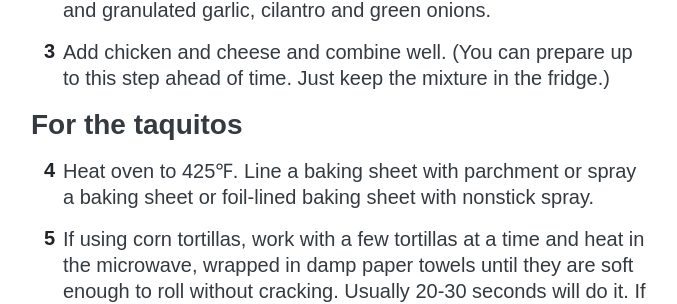
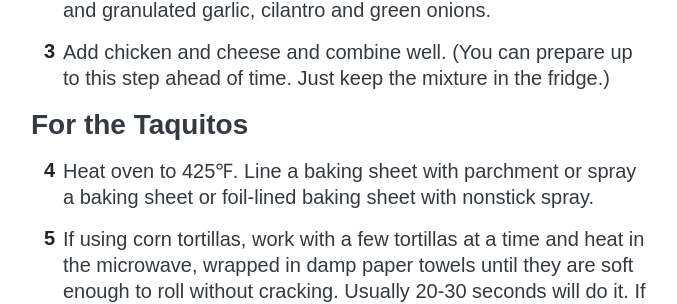
Before and after one commit to sfb1996/cookbook, a Jekyll site: the page built from _recipes/dinners/baked-creamy-chicken-taquitos.md, in a window 1280 px wide and 900 px high, scrolled down 754 px. Shown: the part 151-455 px from the top of the window, without its empty margins (301-978 px from the left). Built offline with Jekyll 4.4.1, drawn with Linux system fonts in a browser that asks for light colours.

```diff
--- a/_recipes/dinners/baked-creamy-checken-taquitos.md
+++ b/_recipes/dinners/baked-creamy-chicken-taquitos.md
@@ -30,7 +30,7 @@ tags: ['Mexican']
 2. Add green salsa, lime juice, cumin, chili powder, onion powder and granulated garlic, cilantro and green onions.
 3. Add chicken and cheese and combine well. (You can prepare up to this step ahead of time. Just keep the mixture in the fridge.)
 
-## For the taquitos
+## For the Taquitos
 
 1. Heat oven to 425℉. Line a baking sheet with parchment or spray a baking sheet or foil-lined baking sheet with nonstick spray.
 2. If using corn tortillas, work with a few tortillas at a time and heat in the microwave, wrapped in damp paper towels until they are soft enough to roll without cracking. Usually 20-30 seconds will do it. If using flour tortillas use them at room temperature or warm them slightly in the microwave if they aren't super fresh. If using fresh, uncooked tortillas you can roll them raw.
```
